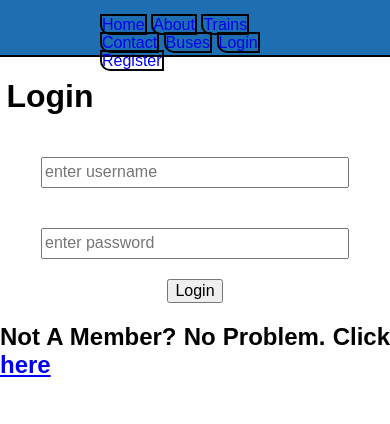
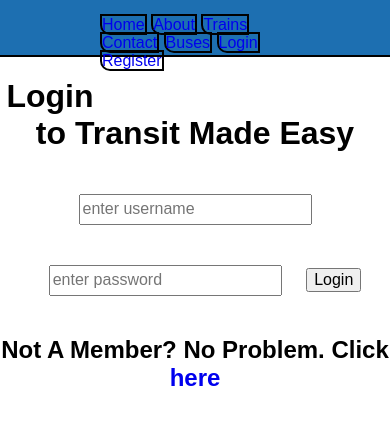
Before and after one commit to Marta-Project/Welcome-to-Marta, a website: page app/index.html at #/login in a window 390 px wide. Drawn offline with nearby package versions, Linux system fonts and the light colour scheme; no server answers.

Commit message:
login page responsive

```diff
--- a/app/js/login/login.tpl.html
+++ b/app/js/login/login.tpl.html
@@ -1,6 +1,6 @@
 <div id="login_container">
 
-<h1>Login</h1>
+<h1>Login to Transit Made Easy</h1>
 
 <form ng-submit="login(user)">
   <input type='text' placeholder='enter username' class ='input1' ng-model="user.userName">
--- a/app/sass/main.scss
+++ b/app/sass/main.scss
@@ -1,7 +1,7 @@
 //Color Variables
 $background: #ffffff;
 $navBarColors: #1D6FB1;
-
+$visitedLink: #282828;
 $invalid: #E95151;
 $valid: #6DE7A3;
 $buttonColors:#F6F6F6;
@@ -12,6 +12,16 @@ $borderColor: #000000;
 //Global Elements
 body {
   min-width: 320px;
+}
+.container {
+  background-color: $background;
+  text-align: justify;
+  margin-left: auto;
+  margin-right: auto;
+}
+
+h1 {
+  text-align: center;
 }
 //Dashboard
 #dashboard_page {
@@ -272,16 +282,6 @@ header {
   }
 
 
-.container {
-  background-color: $background;
-  text-align: justify;
-  margin-left: auto;
-  margin-right: auto;
-}
-
-h1 {
-  text-align: center;
-}
 
 //About Page Style
 #about_page {
@@ -349,13 +349,13 @@ h1 {
 
     .input1 {
       height: 25px;
-      width: 300px;
+      width: 225px;
       display: inline;
       margin: 20px;
     }
     .input2 {
       height: 25px;
-      width: 300px;
+      width: 225px;
       display: inline;
       margin: 20px;
     }
@@ -364,6 +364,15 @@ h1 {
       display: inline-block;
       width: 300px;
       margin: 0 20px 20px 20px;
+    }
+  }
+  h2 {
+    text-align: center;
+    a {
+      text-decoration: none;
+    }
+    a:visited {
+      color: $visitedLink;
     }
   }
 }
```
Also changed, not shown: app/js/registration/registration.tpl.html (+1 -1 lines), app/css/main.css.
